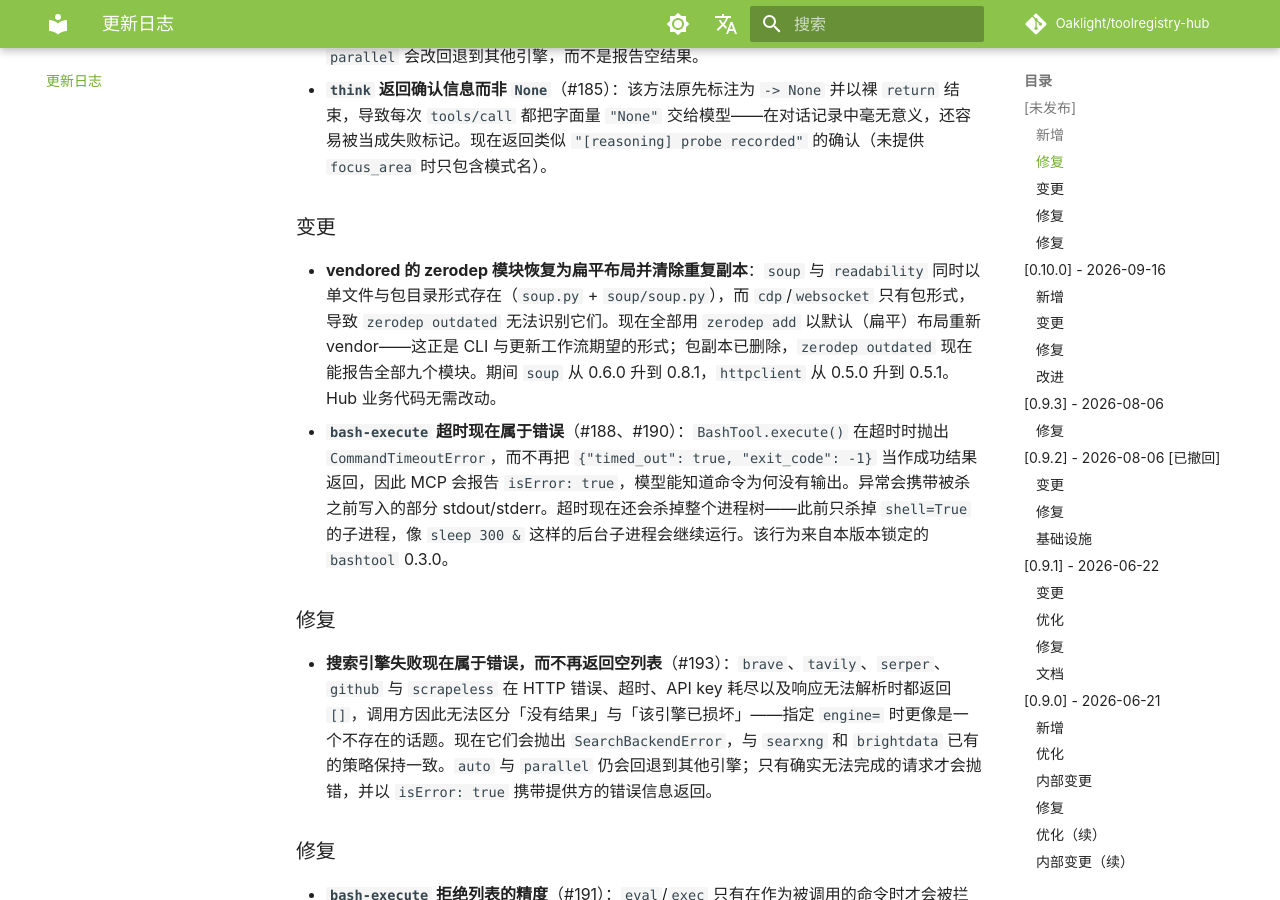
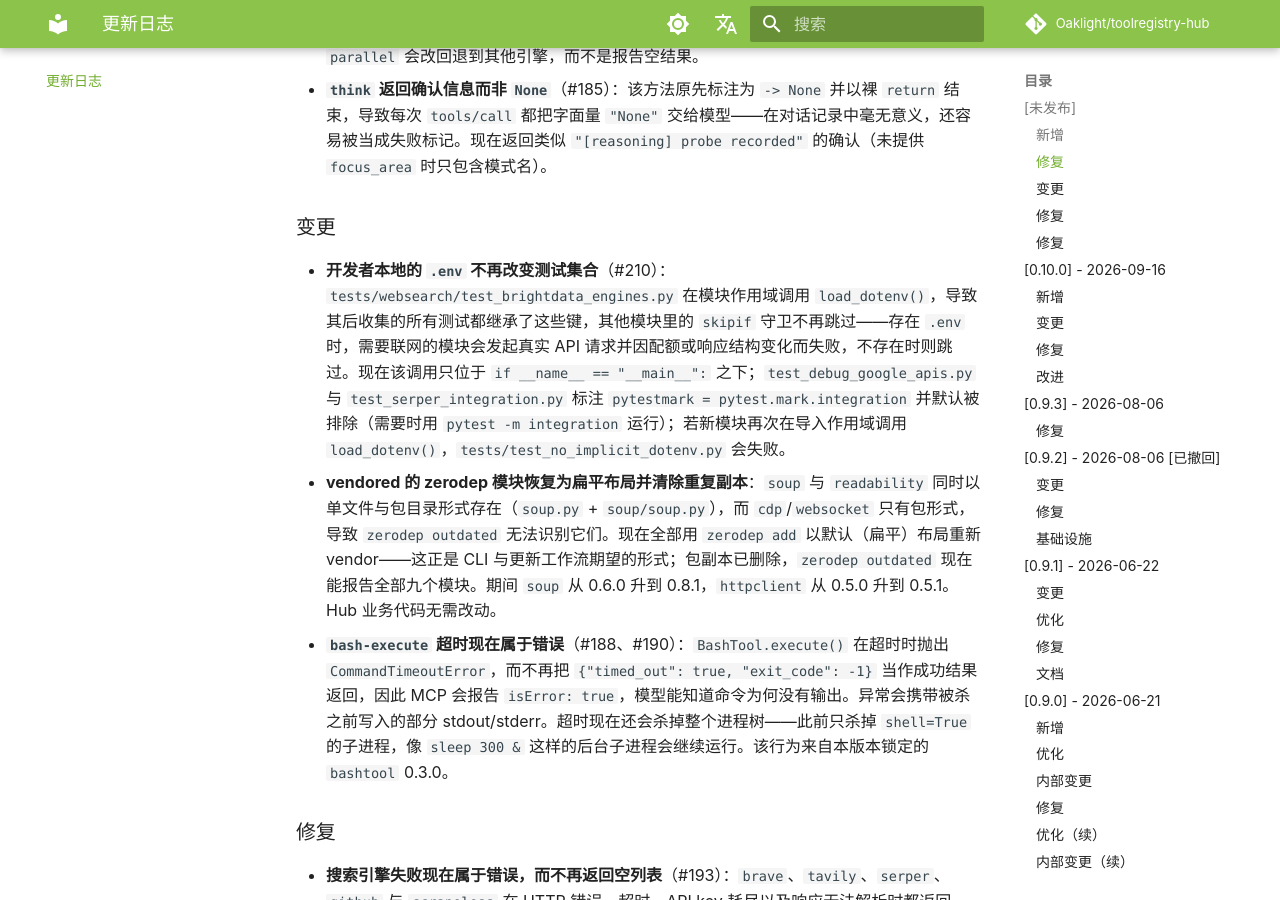
Before and after one commit to Oaklight/toolregistry-hub, an MkDocs documentation site: the page built from docs/changelog.md, in a window 1280 px wide and 900 px high, scrolled down 1981 px. Built offline with MkDocs 1.6.1 and Material for MkDocs 9.7.7, drawn with Linux system fonts in a browser that asks for light colours; some web fonts are replaced; comment, search, counter and statistics services are not loaded.

Commit message:
docs(changelog)：本地 .env 不再改变测试集合
记录 #210。

```diff
--- a/docs/changelog.md
+++ b/docs/changelog.md
@@ -32,6 +32,7 @@ author: Oaklight
 
 ### 变更
 
+- **开发者本地的 `.env` 不再改变测试集合**（#210）：`tests/websearch/test_brightdata_engines.py` 在模块作用域调用 `load_dotenv()`，导致其后收集的所有测试都继承了这些键，其他模块里的 `skipif` 守卫不再跳过——存在 `.env` 时，需要联网的模块会发起真实 API 请求并因配额或响应结构变化而失败，不存在时则跳过。现在该调用只位于 `if __name__ == "__main__":` 之下；`test_debug_google_apis.py` 与 `test_serper_integration.py` 标注 `pytestmark = pytest.mark.integration` 并默认被排除（需要时用 `pytest -m integration` 运行）；若新模块再次在导入作用域调用 `load_dotenv()`，`tests/test_no_implicit_dotenv.py` 会失败。
 - **vendored 的 zerodep 模块恢复为扁平布局并清除重复副本**：`soup` 与 `readability` 同时以单文件与包目录形式存在（`soup.py` + `soup/soup.py`），而 `cdp`/`websocket` 只有包形式，导致 `zerodep outdated` 无法识别它们。现在全部用 `zerodep add` 以默认（扁平）布局重新 vendor——这正是 CLI 与更新工作流期望的形式；包副本已删除，`zerodep outdated` 现在能报告全部九个模块。期间 `soup` 从 0.6.0 升到 0.8.1，`httpclient` 从 0.5.0 升到 0.5.1。Hub 业务代码无需改动。
 - **`bash-execute` 超时现在属于错误**（#188、#190）：`BashTool.execute()` 在超时时抛出 `CommandTimeoutError`，而不再把 `{"timed_out": true, "exit_code": -1}` 当作成功结果返回，因此 MCP 会报告 `isError: true`，模型能知道命令为何没有输出。异常会携带被杀之前写入的部分 stdout/stderr。超时现在还会杀掉整个进程树——此前只杀掉 `shell=True` 的子进程，像 `sleep 300 &` 这样的后台子进程会继续运行。该行为来自本版本锁定的 `bashtool` 0.3.0。
 
```
